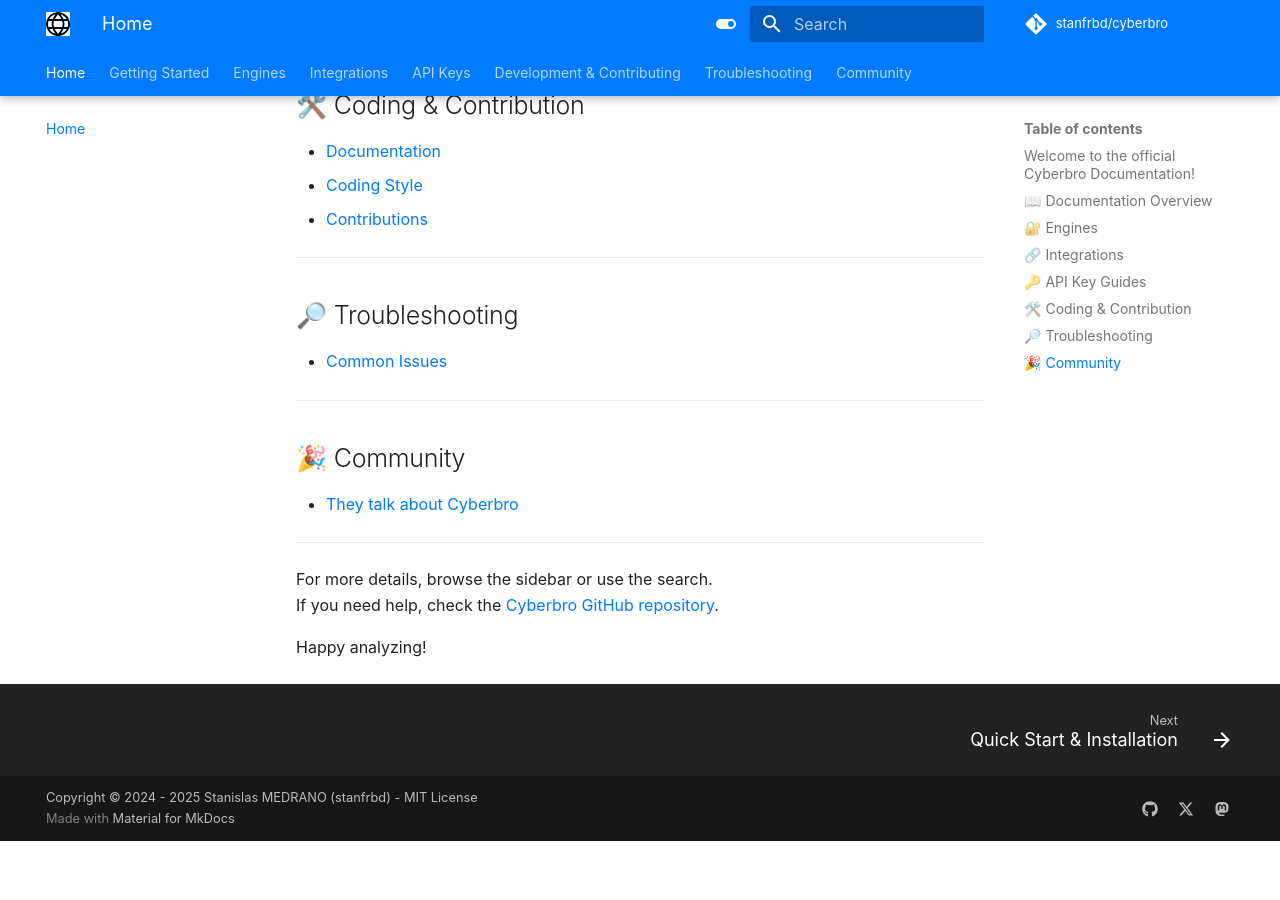
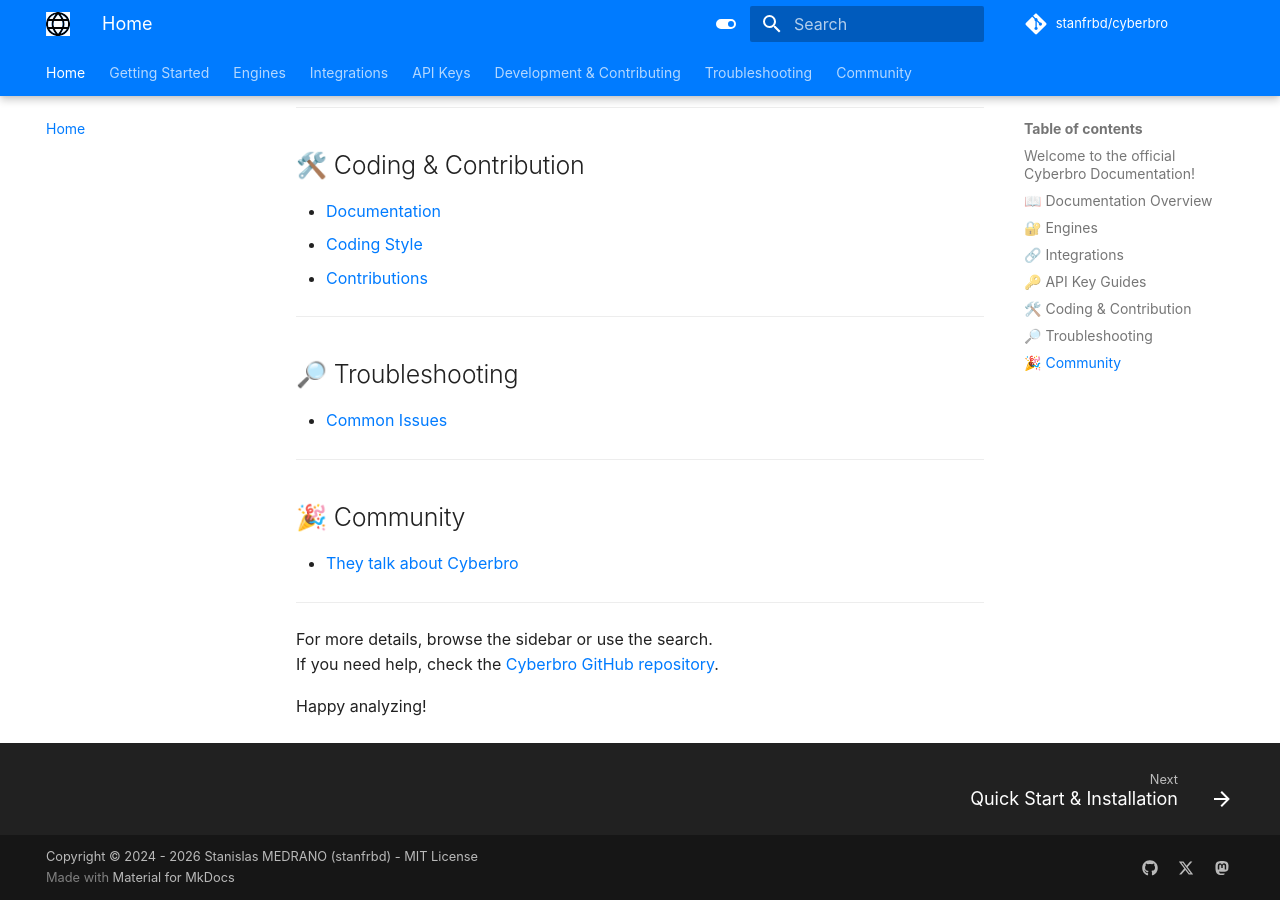
Before and after one commit to ubahmapk/cyberbro, an MkDocs documentation site: the page built from docs/index.md, in a window 1280 px wide and 900 px high, scrolled down 2067 px. Built offline with MkDocs 1.6.1 and Material for MkDocs 9.7.7, drawn with Linux system fonts in a browser that asks for light colours; some web fonts are replaced; comment, search, counter and statistics services are not loaded; before the commit the page ends 2908 px from its top, so only the background shows below that; some of the changed text lies outside the part shown.

```diff
--- a/mkdocs.yml
+++ b/mkdocs.yml
@@ -51,6 +51,7 @@ nav:
   - Integrations:
       - Cyberbro in KASM Workspaces: integrations/Cyberbro-in-KASM-Workspaces.md
       - Cyberbro Browser Extension: integrations/Cyberbro-browser-extension.md
+      - Cyberbro CLI: integrations/Cyberbro-CLI.md
       - Use Cyberbro MCP for LLM: integrations/Use-Cyberbro-MCP-for-LLM.md
       - Reverse Proxy Configuration (Caddy): integrations/Reverse-Proxy-configuration-‐-Caddy.md
   - API Keys:
@@ -119,4 +120,4 @@ plugins:
       prompt_literal_start:
         - "$"
         - ">"
-copyright: Copyright © 2024 - 2025 Stanislas MEDRANO (stanfrbd) - MIT License
+copyright: Copyright © 2024 - 2026 Stanislas MEDRANO (stanfrbd) - MIT License
```
Also changed, not shown: docs/contribute/Coding-Style.md (+1 -1 lines), docs/index.md (+3 -0 lines).
